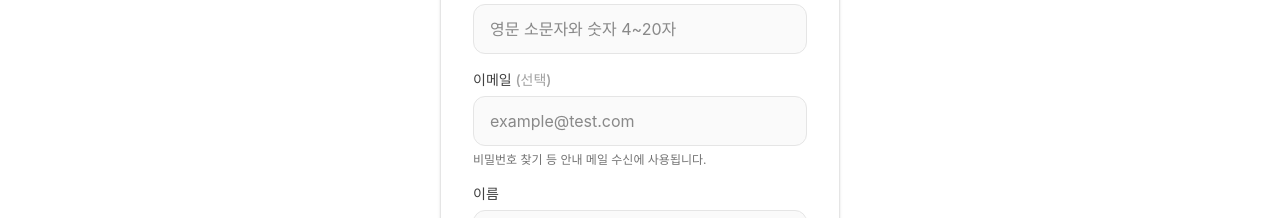
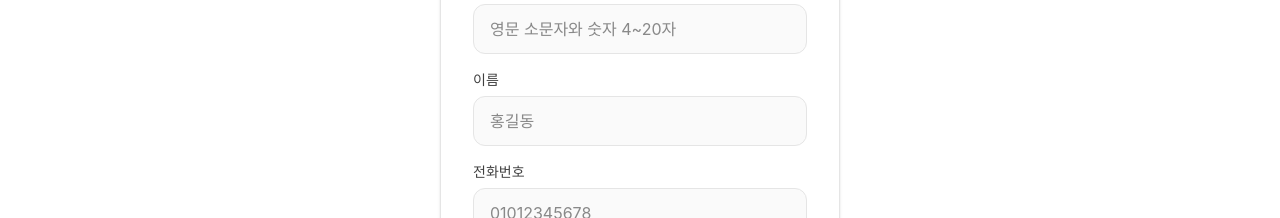
Before and after one commit to park-hyoju/twotwoshop, a React (Vite) app: page /signup in a window 1280 px wide. Shown: the part 390-608 px from the top of the page. Built offline with nearby package versions, Linux system fonts and the light colour scheme; no server answers; the database is empty; a web font is replaced by a local one.

Commit message:
Update mypage

```diff
--- a/src/pages/auth/SignUpPage.tsx
+++ b/src/pages/auth/SignUpPage.tsx
@@ -39,7 +39,6 @@ export function SignUpPage() {
   const { signUp } = useCustomerAuth()
   const submitLockRef = useRef(false)
   const [loginId, setLoginId] = useState('')
-  const [optionalEmail, setOptionalEmail] = useState('')
   const [password, setPassword] = useState('')
   const [passwordConfirm, setPasswordConfirm] = useState('')
   const [name, setName] = useState('')
@@ -90,7 +89,6 @@ export function SignUpPage() {
     try {
       const result = await signUp({
         loginId,
-        optionalEmail: optionalEmail || undefined,
         password,
         passwordConfirm,
         name,
@@ -155,26 +153,6 @@ export function SignUpPage() {
             className={authInputClassName}
             required
           />
-        </div>
-
-        <div>
-          <label htmlFor="signup-optional-email" className={authLabelClassName}>
-            이메일 <span className="text-neutral-400">(선택)</span>
-          </label>
-          <input
-            id="signup-optional-email"
-            type="email"
-            inputMode="email"
-            autoComplete="email"
-            value={optionalEmail}
-            onChange={(event) => setOptionalEmail(event.target.value)}
-            disabled={isSubmitDisabled}
-            placeholder="example@test.com"
-            className={authInputClassName}
-          />
-          <p className="mt-1.5 text-xs text-neutral-500">
-            비밀번호 찾기 등 안내 메일 수신에 사용됩니다.
-          </p>
         </div>
 
         <div>
--- a/src/services/customerAuthService.ts
+++ b/src/services/customerAuthService.ts
@@ -210,9 +210,6 @@ export async function signUpCustomer(input: CustomerSignUpInput): Promise<Custom
   }
 
   const loginId = sanitizeUsernameInput(input.loginId)
-  const optionalEmail = input.optionalEmail?.trim()
-    ? sanitizeEmail(input.optionalEmail)
-    : null
   const sanitized = sanitizeMemberProfileInput({
     name: input.name,
     phone: input.phone,
@@ -224,7 +221,7 @@ export async function signUpCustomer(input: CustomerSignUpInput): Promise<Custom
     passwordConfirm: input.passwordConfirm,
     name: sanitized.name,
     phone: sanitized.phone,
-    optionalEmail,
+    optionalEmail: null,
     marketingConsent: Boolean(input.agreedMarketing),
     agreedTerms: input.agreedTerms,
     agreedPrivacy: input.agreedPrivacy,
--- a/src/utils/validators.ts
+++ b/src/utils/validators.ts
@@ -348,7 +348,6 @@ export function validateDisplayName(displayName: string): ValidationResult {
 
 export interface CustomerSignUpInput {
   loginId: string
-  optionalEmail?: string
   password: string
   passwordConfirm: string
   name: string
@@ -361,7 +360,6 @@ export interface CustomerSignUpInput {
 export function validateCustomerSignUpInput(input: CustomerSignUpInput): ValidationResult {
   return (
     validateUsername(input.loginId) ??
-    validateEmail(input.optionalEmail ?? '', { required: false }) ??
     validateSignupPassword(input.password) ??
     validatePasswordConfirm(input.password, input.passwordConfirm) ??
     validateName(input.name, { fieldLabel: '이름' }) ??
```
Also changed, not shown: 1 other file (tests, documents, lock files or other folders).
